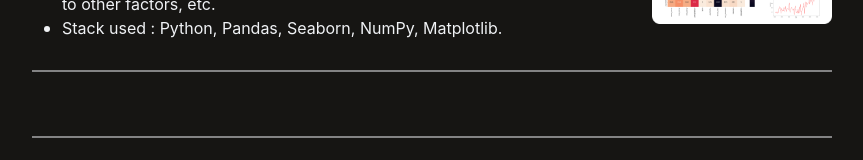
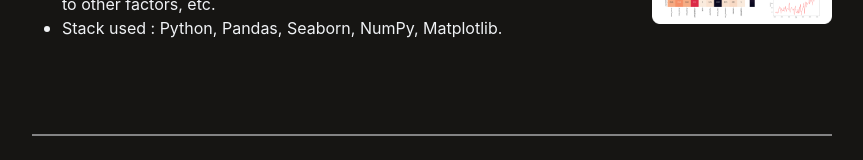
Before and after one commit to nafisazizir/nafisazizi, a React (Create React App) app: page / in a window 1280 px wide. Shown: the part 3132-3292 px from the top of the page, without its empty margins (208-1071 px from the left). Built offline with nearby package versions, Linux system fonts and the light colour scheme.

Commit message:
feat: remove horizontal line on ProjectHome

```diff
--- a/src/components/ProjectsHome/ProjectsHome.jsx
+++ b/src/components/ProjectsHome/ProjectsHome.jsx
@@ -128,8 +128,6 @@ const ProjectsHome = () => {
 
         <img className="project-home-img" src={climate_change} alt="climate_change"></img>
       </div>
-
-      <div className="line-horizontal" />
     </div>
   );
 };
```
